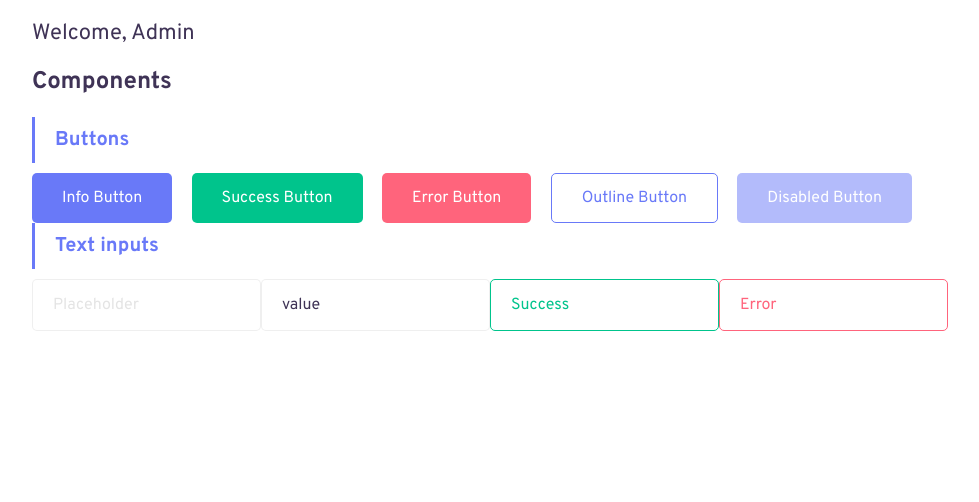
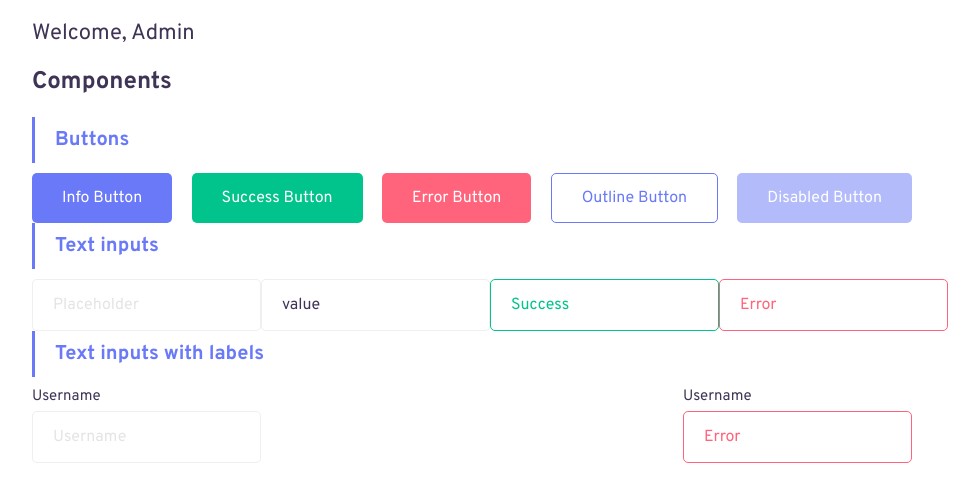
Before and after one commit to ocfranz/system-design, a React (Create React App) app: page / in a window 1280 px wide. Shown: the top 502 px of the page, without its empty margins (168-1147 px from the left). Built offline with nearby package versions, Linux system fonts and the light colour scheme.

Commit message:
Adding label to input component

```diff
--- a/src/components/Input/Input.js
+++ b/src/components/Input/Input.js
@@ -1,10 +1,21 @@
 import React from "react";
 import PropTypes from "prop-types";
 import { InputWrapper, InputLabel, InputStyled } from "./Input.styles";
-const Input = ({ id, value, onChange, placeholder, error, success }) => {
+const Input = ({
+  id,
+  value,
+  onChange,
+  placeholder,
+  error,
+  success,
+  label,
+  labeled,
+}) => {
   return (
     <InputWrapper>
-      <InputLabel htmlFor={id}></InputLabel>
+      <InputLabel htmlFor={id} labeled={labeled}>
+        {label}
+      </InputLabel>
       <InputStyled
         value={value}
         id={id}
@@ -19,11 +30,15 @@ const Input = ({ id, value, onChange, placeholder, error, success }) => {
 Input.defaultProps = {
   value: "",
   placeholder: "",
+  labeled: false,
+  label: "Label",
 };
 Input.propTypes = {
   id: PropTypes.string.isRequired,
   onChange: PropTypes.func.isRequired,
   placeholder: PropTypes.string,
+  labeled: PropTypes.bool,
+  label: PropTypes.string,
 };
 
 export default Input;
--- a/src/components/Input/Input.styles.js
+++ b/src/components/Input/Input.styles.js
@@ -1,9 +1,14 @@
 import styled from "styled-components";
 import { colors } from "../../styles/colors";
-const InputWrapper = styled.div``;
+const InputWrapper = styled.div`
+  ${(props) => (props.labeled ? "display: flex; flex-direction: column;" : "")}
+`;
 
 const InputLabel = styled.label`
-  visibility: hidden;
+  visibility: ${(props) => (props.labeled ? "visible" : "hidden")};
+  font-size: 15px;
+  padding-bottom: 5px;
+  display: ${(props) => (props.labeled ? "block" : "none")};
 `;
 const InputStyled = styled.input`
   box-sizing: border-box;
--- a/src/pages/Admin/Admin.jsx
+++ b/src/pages/Admin/Admin.jsx
@@ -8,6 +8,8 @@ const Admin = () => {
     value: "value",
     success: "Success",
     error: "Error",
+    labeled_default: "",
+    labeled_error: "Error",
   });
   const handleOnInputChange = (event, id) => {
     switch (id) {
@@ -22,6 +24,12 @@ const Admin = () => {
         break;
       case "error-input":
         setInputValues({ ...inputValues, error: event.target.value });
+        break;
+      case "labeled-default-input":
+        setInputValues({ ...inputValues, labeled_default: event.target.value });
+        break;
+      case "labeled-error-input":
+        setInputValues({ ...inputValues, labeled_error: event.target.value });
         break;
       default:
         throw new Error("Error input id");
@@ -88,6 +96,27 @@ const Admin = () => {
           />
         </div>
       </div>
+      <div>
+        <AdminHeading children="Text inputs with labels" />
+        <div style={{ display: "flex", justifyContent: "space-between" }}>
+          <Input
+            id="labeled-input"
+            labeled={true}
+            label="Username"
+            value={inputValues.labeled_default}
+            onChange={(e) => handleOnInputChange(e, "labeled-default-input")}
+            placeholder="Username"
+          />
+          <Input
+            id="labeled-input"
+            labeled={true}
+            label="Username"
+            value={inputValues.labeled_error}
+            onChange={(e) => handleOnInputChange(e, "labeled-error-input")}
+            error={true}
+          />
+        </div>
+      </div>
     </div>
   );
 };
```
Also changed, not shown: src/components/IconInput/IconInput.js (added, +41 -0 lines), src/components/IconInput/IconInput.styles.js (added, +7 -0 lines), src/components/IconInput/index.js (added).
